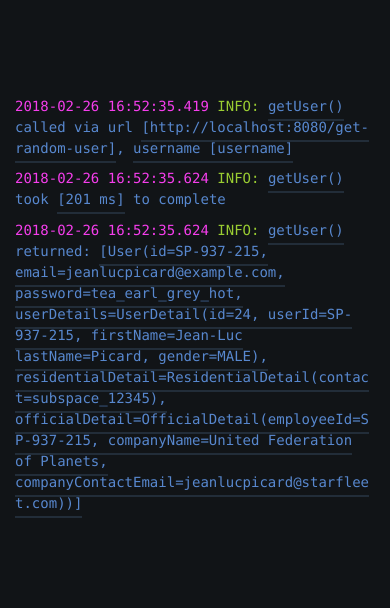
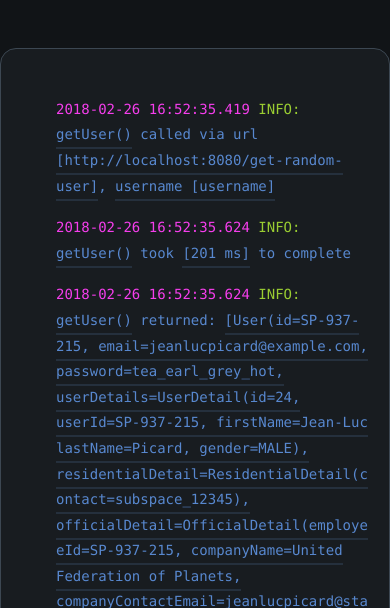
Before and after one commit to controller-logger/controller-logger, a plain HTML site: page docs/index.html in a window 390 px wide. Shown: the part 221-829 px from the top of the page. Drawn offline with nearby package versions, Linux system fonts and the light colour scheme; a web font is replaced by a local one.

Commit message:
Committed some changes

```diff
--- a/docs/index.html
+++ b/docs/index.html
@@ -26,7 +26,7 @@
         <script async defer src="https://buttons.github.io/buttons.js"></script>
         <script src="https://cdn.rawgit.com/google/code-prettify/master/loader/run_prettify.js?skin=desert"></script>
         <link href="https://fonts.googleapis.com/css?family=Roboto+Condensed:300" rel="stylesheet">
-        <link rel="stylesheet" href="style.css">
+        <link rel="stylesheet" href="styles/style.css">
     </head>
     <body class="pb-4">
         <div class="jumbotron header jumbotron-fluid pt-3">
@@ -57,23 +57,23 @@
                         <code>
                             <p class="line">
                                 <span class="timestamp">2018-02-26 16:52:35.419</span> <span class="log-level">INFO:</span>
-                            <span data-toggle="tooltip" data-placement="top" title="Controller function name">getUser()</span>
+                            <span data-toggle="tooltip" class="annotation" data-placement="top" title="Controller function name">getUser()</span>
                             called via url
-                            <span data-toggle="tooltip" data-placement="top" title="URL through which API was called">[http://localhost:8080/get-random-user]</span>,
-                            <span data-toggle="tooltip" data-placement="top" title="Auth user who called the API">username [username]</span>
+                            <span data-toggle="tooltip" class="annotation" data-placement="top" title="URL through which API was called">[http://localhost:8080/get-random-user]</span>,
+                            <span data-toggle="tooltip" class="annotation" data-placement="top" title="Auth user who called the API">username [username]</span>
                             </p>
                             <p class="line">
                                 <span class="timestamp">2018-02-26 16:52:35.624</span> <span class="log-level">INFO:</span>
-                            <span data-toggle="tooltip" data-placement="top" title="Controller function name">getUser()</span>
+                            <span data-toggle="tooltip" class="annotation" data-placement="top" title="Controller function name">getUser()</span>
                             took
-                            <span data-toggle="tooltip" data-placement="top" title="Total execution time">[201 ms]</span>
+                            <span data-toggle="tooltip" class="annotation" data-placement="top" title="Total execution time">[201 ms]</span>
                             to complete
                             </p>
                             <p class="line">
                                 <span class="timestamp">2018-02-26 16:52:35.624</span> <span class="log-level">INFO:</span>
-                            <span data-toggle="tooltip" data-placement="top" title="Controller function name">getUser()</span>
+                            <span data-toggle="tooltip" class="annotation" data-placement="top" title="Controller function name">getUser()</span>
                             returned:
-                            <span data-toggle="tooltip" data-placement="bottom" title="Response returned by API">
+                            <span data-toggle="tooltip" class="annotation" data-placement="bottom" title="Response returned by API">
                                 [User(id=SP-937-215, email=jeanlucpicard@example.com, password=tea_earl_grey_hot, userDetails=UserDetail(id=24, userId=SP-937-215, firstName=Jean-Luc lastName=Picard, gender=MALE), residentialDetail=ResidentialDetail(contact=subspace_12345), officialDetail=OfficialDetail(employeeId=SP-937-215, companyName=United Federation of Planets, companyContactEmail=jeanlucpicard@starfleet.com))]
                             </span>
                             </p>
--- /dev/null
+++ b/docs/styles/logs-syntax-highlight.scss
@@ -0,0 +1,11 @@
+.timestamp {
+  color: #f53eec;
+}
+
+.log-level {
+  color: yellowgreen;
+}
+
+.line {
+  color: #5888cf;
+}
--- a/docs/style.scss
+++ b/docs/styles/style.scss
@@ -1,3 +1,5 @@
+@import "logs-syntax-highlight";
+
 $text-color: rgba(255, 255, 255, 0.9);
 $primary-color: rgba(17, 20, 23, 1);
 $primary-font: 'Roboto Condensed', sans-serif;
@@ -72,34 +74,18 @@ pre {
     min-height: 10rem;
 }
 
-.row-source-code {
+.source-code-row {
     padding: 8rem 0 8rem 2.5rem;
     line-height: 1.6rem;
-    border: 1px solid #2c353f;
+    border: 1px solid lighten($primary-color, 20%);
     border-radius: 1rem;
-    background-color: #171a1e;
+    background-color: lighten($primary-color, 3%);
 }
 
-[data-toggle="tooltip"] {
+.annotation[data-toggle="tooltip"] {
     border-bottom: 2px solid #2e3f5099;
     padding-bottom: 5px;
     cursor: pointer;
-}
-
-p {
-    margin-bottom: 0.6rem;
-}
-
-.timestamp {
-    color: #f53eec;
-}
-
-.log-level {
-    color: yellowgreen;
-}
-
-.line {
-    color: #5888cf;
 }
 
 #features-tab, #features-tabContent {
@@ -109,7 +95,6 @@ p {
 #features-tab .nav-link, #features-tab .nav-link.active {
     background: transparent;
     border: none;
-    /*! margin-bottom: 3%; */
     color: inherit;
     text-align: right;
     padding: 0 10px;
```
Also changed, not shown: docs/styles/style.css, 2 other files.
